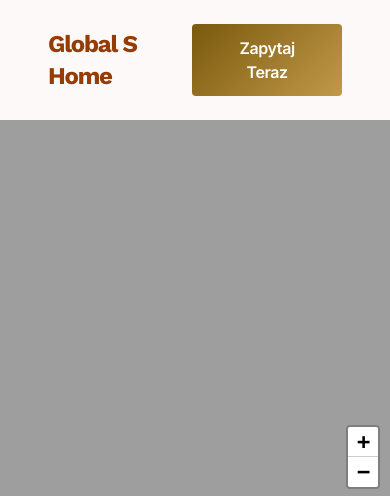
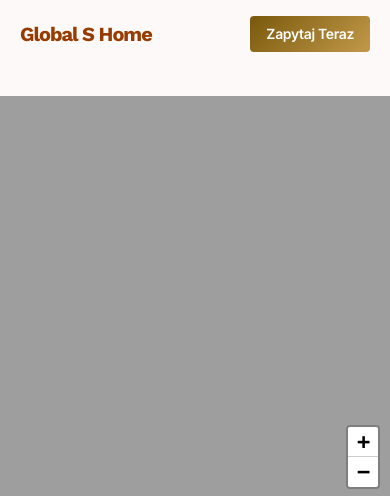
Before and after one commit to pientkrz/real-estate-vendor, an Astro site: page / in a window 390 px wide. Shown: the top 496 px of the page. Built offline with nearby package versions, Linux system fonts and the light colour scheme; Astro itself is replaced by a stand-in of ours; some packages are replaced by stand-ins of ours; no server answers; a web font is replaced by a local one; what node-cron, winston-daily-rotate-file would draw is missing.

Commit message:
fix(Navbar): adjust layout and styling for improved responsiveness

```diff
--- a/src/components/Navbar.jsx
+++ b/src/components/Navbar.jsx
@@ -6,9 +6,9 @@ const Navbar = () => {
   // context, so once the page scrolls they can visually paint over a
   // merely-z-50 fixed header.
   return (
-    <header className="fixed top-0 w-full z-[9999] bg-surface">
-      <nav className="flex justify-between items-center px-12 py-6 max-w-screen-2xl mx-auto">
-        <div className="text-2xl font-bold tracking-tighter text-amber-800 font-headline">
+    <header className="fixed inset-x-0 top-0 z-[9999] overflow-x-hidden bg-surface">
+      <nav className="flex min-w-0 items-center justify-between px-5 py-4 sm:px-8 sm:py-5 lg:px-12 lg:py-6 max-w-screen-2xl mx-auto">
+        <div className="whitespace-nowrap text-xl font-bold tracking-tighter text-amber-800 font-headline sm:text-2xl">
           Global S Home
         </div>
         <div className="hidden md:flex items-center space-x-12">
@@ -17,10 +17,10 @@ const Navbar = () => {
           <a className="text-stone-600 hover:text-stone-900 font-headline transition-colors duration-300 ease-in-out" href={`${import.meta.env.BASE_URL}o-nas`}>O Nas</a>
           <a className="text-stone-600 hover:text-stone-900 font-headline transition-colors duration-300 ease-in-out" href={`${import.meta.env.BASE_URL}contact`}>Kontakt</a>
         </div>
-        <div className="flex items-center gap-6">
+        <div className="flex shrink-0 items-center gap-3 sm:gap-6">
           <a
             href={`${import.meta.env.BASE_URL}contact`}
-            className="editorial-gradient text-on-primary px-8 py-3 rounded-lg font-semibold tracking-tight transition-transform active:scale-95 inline-block text-center"
+            className="editorial-gradient inline-block rounded-lg px-4 py-2 text-sm font-semibold tracking-tight text-on-primary transition-transform active:scale-95 text-center sm:px-8 sm:py-3 sm:text-base"
           >
             Zapytaj Teraz
           </a>
```
